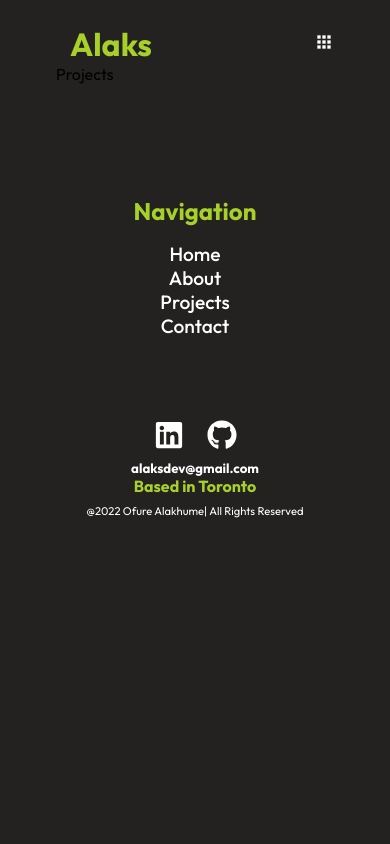
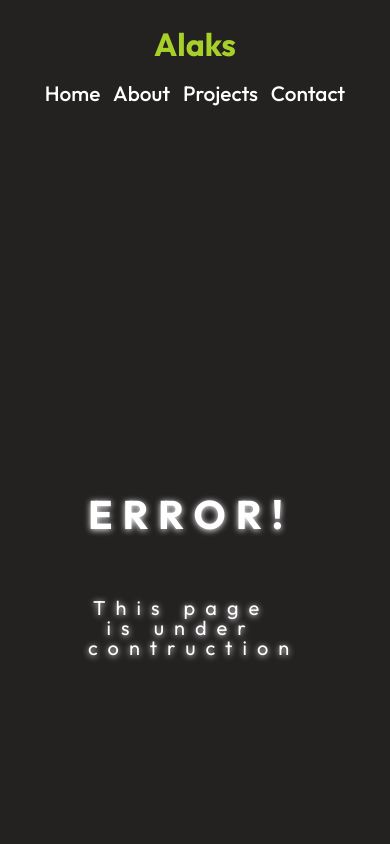
Before and after one commit to AlaksOfure/reactfolio, a React (Create React App) app: page /projects in a window 390 px wide. Shown: the top 844 px of the page. Built offline with nearby package versions, Linux system fonts and the light colour scheme.

Commit message:
Style and component update
started the contact me page

```diff
--- a/src/Components/Navbar.js
+++ b/src/Components/Navbar.js
@@ -1,15 +1,12 @@
-import React, { useState } from 'react'
+import React from 'react'
 import "../Styles/navbar.css"
 import { Link } from 'react-router-dom'
-
-import { CgMenuGridR } from "react-icons/cg"
-import { FaTimes } from "react-icons/fa"
 
 
 const Navbar = () => {
 
-    const [click, setClick] = useState(false);
-    const handleClick = () => setClick(!click)
+    // const [click, setClick] = useState(false);
+    // const handleClick = () => setClick(!click)
 
     return (
         <div className="nav-container">
@@ -18,7 +15,7 @@ const Navbar = () => {
                 <Link to="/" >
                     <h1>Alaks</h1>
                 </Link>
-                <ul className={`${click ? "nav-menu active" : "nav-menu"}`} >
+                <ul className="nav-menu" >
                     <li className='link'>
                         <Link to="/" >Home</Link>
                     </li>
@@ -36,14 +33,6 @@ const Navbar = () => {
                     </li>
 
                 </ul>
-
-                <div className="menu-icon" onClick={handleClick}>
-                    {click ? (
-                        <FaTimes size={20} style={{ color: "#fff" }} />
-                    ) : (
-                        <CgMenuGridR size={20} style={{ color: "#fff" }} />
-                    )}
-                </div>
             </div>
         </div>
     )
--- a/src/Components/Projects.js
+++ b/src/Components/Projects.js
@@ -1,9 +1,15 @@
 import React from 'react'
 import ProjectCards from './ProjectCards'
+import { useInView } from 'react-intersection-observer'
 
 const Projects = () => {
+    const [sectionRef, inView] = useInView({
+        triggerOnce: true,
+        rootMargin: '-400px 0px',
+    })
+
     return (
-        <section className='section-container'>
+        <section ref={sectionRef} className={`section-container ${inView ? "transition" : "hide"}`}>
             <div className="content-container">
                 <h1>Projects</h1>
                 <ProjectCards />
--- a/src/Styles/navbar.css
+++ b/src/Styles/navbar.css
@@ -36,22 +36,13 @@
 /* media screen for mobile devices*/
 
 @media screen and (max-width: 1040px) {
-  .nav-menu {
+  .nav-content {
     flex-direction: column;
     align-items: center;
-    justify-content: center;
-    width: 100%;
-    height: 100vh;
-    background: rgba(0, 0, 0, 0.9);
-    position: fixed;
-    top: 0;
-    left: -100%;
-    z-index: 5;
-    transition: 0.3s;
   }
-
-  .nav-menu.active {
-    left: 0;
+  .nav-menu {
+    display: flex;
+    gap: 0.8rem;
   }
 
   .nav-menu li {
@@ -59,13 +50,6 @@
   }
 
   .nav-menu li a {
-    font-size: 2rem;
-  }
-
-  .menu-icon {
-    display: initial;
-    z-index: 5;
-    position: fixed;
-    right: 56px;
+    font-size: 1.3rem;
   }
 }
--- a/src/Styles/skills.css
+++ b/src/Styles/skills.css
@@ -1,16 +1,9 @@
-.hide {
-  opacity: 0;
-}
-
-.transition {
-  transition: all 0.4s ease-in;
-}
-
 .section-container {
   display: flex;
   width: 100%;
   padding-bottom: 1rem;
   justify-content: center;
+  align-items: center;
 }
 
 .content-container {
@@ -84,6 +77,10 @@
 }
 
 @media screen and (max-width: 740px) {
+  .content-container {
+    width: 100%;
+  }
+
   .content-container h1 {
     text-align: center;
   }
--- a/src/index.css
+++ b/src/index.css
@@ -44,6 +44,15 @@ ul {
   color: #a7d129;
 }
 
+/* General animations */
+.hide {
+  opacity: 0;
+}
+
+.transition {
+  transition: all 0.4s ease-in;
+}
+
 /* General components */
 
 .btn {
@@ -62,6 +71,493 @@ ul {
 }
 
 .btn:hover {
-  color: #000;
   background: #616f39;
 }
+
+/* glitch effect */
+.error {
+  font-size: clamp(40px, 10vw, 100px);
+  line-height: 1;
+  display: inline-block;
+  color: #fff;
+  z-index: 2;
+  letter-spacing: 10px;
+
+  /* Bright things in dark environments usually cast that light, giving off a glow */
+  filter: drop-shadow(0 1px 3px);
+}
+.error2 {
+  font-size: 20px;
+  line-height: 1;
+  display: inline-block;
+  color: #fff;
+  z-index: 2;
+  letter-spacing: 10px;
+
+  /* Bright things in dark environments usually cast that light, giving off a glow */
+  filter: drop-shadow(0 1px 3px);
+}
+
+.layers {
+  position: relative;
+}
+
+.layers::before,
+.layers::after {
+  content: attr(data-text);
+  position: absolute;
+  width: 110%;
+  z-index: -1;
+}
+
+.layers::before {
+  top: 10px;
+  left: 15px;
+  color: #e0287d;
+}
+
+.layers::after {
+  top: 5px;
+  left: -10px;
+  color: #1bc7fb;
+}
+
+.glitch span {
+  animation: paths 5s step-end infinite;
+}
+
+.glitch::before {
+  animation: paths 5s step-end infinite, opacity 5s step-end infinite,
+    font 8s step-end infinite, movement 10s step-end infinite;
+}
+
+.glitch::after {
+  animation: paths 5s step-end infinite, opacity 5s step-end infinite,
+    font 7s step-end infinite, movement 8s step-end infinite;
+}
+
+.hero-container {
+  display: flex;
+  position: relative;
+  padding: 200px 0;
+  text-align: center;
+  justify-content: center;
+  height: 100vh;
+}
+
+.single-path {
+  clip-path: polygon(
+    0% 12%,
+    53% 12%,
+    53% 26%,
+    25% 26%,
+    25% 86%,
+    31% 86%,
+    31% 0%,
+    53% 0%,
+    53% 84%,
+    92% 84%,
+    92% 82%,
+    70% 82%,
+    70% 29%,
+    78% 29%,
+    78% 65%,
+    69% 65%,
+    69% 66%,
+    77% 66%,
+    77% 45%,
+    85% 45%,
+    85% 26%,
+    97% 26%,
+    97% 28%,
+    84% 28%,
+    84% 34%,
+    54% 34%,
+    54% 89%,
+    30% 89%,
+    30% 58%,
+    83% 58%,
+    83% 5%,
+    68% 5%,
+    68% 36%,
+    62% 36%,
+    62% 1%,
+    12% 1%,
+    12% 34%,
+    60% 34%,
+    60% 57%,
+    98% 57%,
+    98% 83%,
+    1% 83%,
+    1% 53%,
+    91% 53%,
+    91% 84%,
+    8% 84%,
+    8% 83%,
+    4% 83%
+  );
+}
+
+.paths {
+  animation: paths 5s step-end infinite;
+}
+
+@keyframes paths {
+  0% {
+    clip-path: polygon(
+      0% 43%,
+      83% 43%,
+      83% 22%,
+      23% 22%,
+      23% 24%,
+      91% 24%,
+      91% 26%,
+      18% 26%,
+      18% 83%,
+      29% 83%,
+      29% 17%,
+      41% 17%,
+      41% 39%,
+      18% 39%,
+      18% 82%,
+      54% 82%,
+      54% 88%,
+      19% 88%,
+      19% 4%,
+      39% 4%,
+      39% 14%,
+      76% 14%,
+      76% 52%,
+      23% 52%,
+      23% 35%,
+      19% 35%,
+      19% 8%,
+      36% 8%,
+      36% 31%,
+      73% 31%,
+      73% 16%,
+      1% 16%,
+      1% 56%,
+      50% 56%,
+      50% 8%
+    );
+  }
+
+  5% {
+    clip-path: polygon(
+      0% 29%,
+      44% 29%,
+      44% 83%,
+      94% 83%,
+      94% 56%,
+      11% 56%,
+      11% 64%,
+      94% 64%,
+      94% 70%,
+      88% 70%,
+      88% 32%,
+      18% 32%,
+      18% 96%,
+      10% 96%,
+      10% 62%,
+      9% 62%,
+      9% 84%,
+      68% 84%,
+      68% 50%,
+      52% 50%,
+      52% 55%,
+      35% 55%,
+      35% 87%,
+      25% 87%,
+      25% 39%,
+      15% 39%,
+      15% 88%,
+      52% 88%
+    );
+  }
+
+  30% {
+    clip-path: polygon(
+      0% 53%,
+      93% 53%,
+      93% 62%,
+      68% 62%,
+      68% 37%,
+      97% 37%,
+      97% 89%,
+      13% 89%,
+      13% 45%,
+      51% 45%,
+      51% 88%,
+      17% 88%,
+      17% 54%,
+      81% 54%,
+      81% 75%,
+      79% 75%,
+      79% 76%,
+      38% 76%,
+      38% 28%,
+      61% 28%,
+      61% 12%,
+      55% 12%,
+      55% 62%,
+      68% 62%,
+      68% 51%,
+      0% 51%,
+      0% 92%,
+      63% 92%,
+      63% 4%,
+      65% 4%
+    );
+  }
+
+  45% {
+    clip-path: polygon(
+      0% 33%,
+      2% 33%,
+      2% 69%,
+      58% 69%,
+      58% 94%,
+      55% 94%,
+      55% 25%,
+      33% 25%,
+      33% 85%,
+      16% 85%,
+      16% 19%,
+      5% 19%,
+      5% 20%,
+      79% 20%,
+      79% 96%,
+      93% 96%,
+      93% 50%,
+      5% 50%,
+      5% 74%,
+      55% 74%,
+      55% 57%,
+      96% 57%,
+      96% 59%,
+      87% 59%,
+      87% 65%,
+      82% 65%,
+      82% 39%,
+      63% 39%,
+      63% 92%,
+      4% 92%,
+      4% 36%,
+      24% 36%,
+      24% 70%,
+      1% 70%,
+      1% 43%,
+      15% 43%,
+      15% 28%,
+      23% 28%,
+      23% 71%,
+      90% 71%,
+      90% 86%,
+      97% 86%,
+      97% 1%,
+      60% 1%,
+      60% 67%,
+      71% 67%,
+      71% 91%,
+      17% 91%,
+      17% 14%,
+      39% 14%,
+      39% 30%,
+      58% 30%,
+      58% 11%,
+      52% 11%,
+      52% 83%,
+      68% 83%
+    );
+  }
+
+  76% {
+    clip-path: polygon(
+      0% 26%,
+      15% 26%,
+      15% 73%,
+      72% 73%,
+      72% 70%,
+      77% 70%,
+      77% 75%,
+      8% 75%,
+      8% 42%,
+      4% 42%,
+      4% 61%,
+      17% 61%,
+      17% 12%,
+      26% 12%,
+      26% 63%,
+      73% 63%,
+      73% 43%,
+      90% 43%,
+      90% 67%,
+      50% 67%,
+      50% 41%,
+      42% 41%,
+      42% 46%,
+      50% 46%,
+      50% 84%,
+      96% 84%,
+      96% 78%,
+      49% 78%,
+      49% 25%,
+      63% 25%,
+      63% 14%
+    );
+  }
+
+  90% {
+    clip-path: polygon(
+      0% 41%,
+      13% 41%,
+      13% 6%,
+      87% 6%,
+      87% 93%,
+      10% 93%,
+      10% 13%,
+      89% 13%,
+      89% 6%,
+      3% 6%,
+      3% 8%,
+      16% 8%,
+      16% 79%,
+      0% 79%,
+      0% 99%,
+      92% 99%,
+      92% 90%,
+      5% 90%,
+      5% 60%,
+      0% 60%,
+      0% 48%,
+      89% 48%,
+      89% 13%,
+      80% 13%,
+      80% 43%,
+      95% 43%,
+      95% 19%,
+      80% 19%,
+      80% 85%,
+      38% 85%,
+      38% 62%
+    );
+  }
+
+  1%,
+  7%,
+  33%,
+  47%,
+  78%,
+  93% {
+    clip-path: none;
+  }
+}
+
+.movement {
+  /* Normally this position would be absolute & on the layers, set to relative here so we can see it on the div */
+  position: relative;
+  animation: movement 8s step-end infinite;
+}
+
+@keyframes movement {
+  0% {
+    top: 0px;
+    left: -20px;
+  }
+
+  15% {
+    top: 10px;
+    left: 10px;
+  }
+
+  60% {
+    top: 5px;
+    left: -10px;
+  }
+
+  75% {
+    top: -5px;
+    left: 20px;
+  }
+
+  100% {
+    top: 10px;
+    left: 5px;
+  }
+}
+
+.opacity {
+  animation: opacity 5s step-end infinite;
+}
+
+@keyframes opacity {
+  0% {
+    opacity: 0.1;
+  }
+
+  5% {
+    opacity: 0.7;
+  }
+
+  30% {
+    opacity: 0.4;
+  }
+
+  45% {
+    opacity: 0.6;
+  }
+
+  76% {
+    opacity: 0.4;
+  }
+
+  90% {
+    opacity: 0.8;
+  }
+
+  1%,
+  7%,
+  33%,
+  47%,
+  78%,
+  93% {
+    opacity: 0;
+  }
+}
+
+.font {
+  animation: font 7s step-end infinite;
+}
+
+@keyframes font {
+  0% {
+    font-weight: 100;
+    color: #e0287d;
+    filter: blur(3px);
+  }
+
+  20% {
+    font-weight: 500;
+    color: #fff;
+    filter: blur(0);
+  }
+
+  50% {
+    font-weight: 300;
+    color: #1bc7fb;
+    filter: blur(2px);
+  }
+
+  60% {
+    font-weight: 700;
+    color: #fff;
+    filter: blur(0);
+  }
+
+  90% {
+    font-weight: 500;
+    color: #e0287d;
+    filter: blur(6px);
+  }
+}
--- a/src/pages/Contact.js
+++ b/src/pages/Contact.js
@@ -1,9 +1,15 @@
 import React from 'react'
 
 const Contact = () => {
- return (
-  <div>Contact</div>
- )
+    return (
+        <section className='about-container'>
+            <div className='about-content'>
+                <h1>Contact</h1>
+                <p> I am currently looking for a job. If you are interested in working with me, please contact me at </p>
+                <a href='mailto: alaksdev@gmail.com' className='btn'> Email Me </a>
+            </div>
+        </section>
+    )
 }
 
 export default Contact
--- a/src/pages/Projects.js
+++ b/src/pages/Projects.js
@@ -1,9 +1,19 @@
 import React from 'react'
 
 const Projects = () => {
- return (
-  <div>Projects</div>
- )
+    return (
+        <section>
+            <div class="hero-container about-content">
+                <div class="environment"></div>
+                <h1 class="error glitch layers" data-text="ERROR!">
+                    <span>ERROR!</span>
+                </h1>
+                <p class="error2 glitch layers" data-text="This page is under contruction">
+                    <span>This page is under contruction</span>
+                </p>
+            </div>
+        </section>
+    )
 }
 
 export default Projects
```
Also changed, not shown: src/Components/AboutIntro.js (+7 -4 lines), src/Components/Contact.js (+7 -6 lines), src/Components/ProjectData.js (+5 -5 lines), src/Styles/ProjectCards.css (+28 -12 lines).
